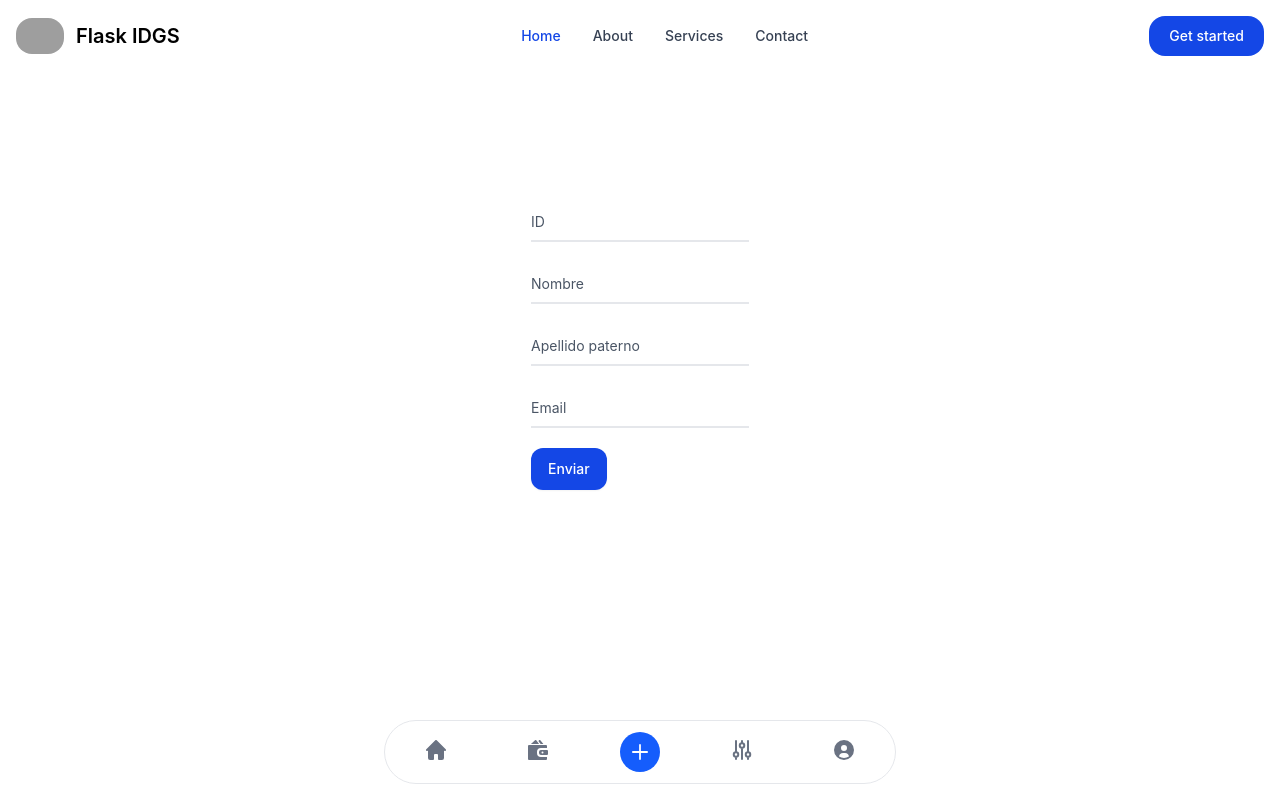
After one commit to IDGS-802-23002412/FlaskBDIDGS802, a Flask app: page /alumnos in a window 1280 px wide. The commit adds this page. Run offline with Flask 3, Linux system fonts and the light colour scheme; some libraries are stand-ins or nearby versions; grey boxes are pictures that could not be loaded.

Commit message:
Conexion a Base de Datos 18/02/2026

```diff
--- a/app.py
+++ b/app.py
@@ -1,11 +1,32 @@
-from flask import Flask, render_template
+from flask import Flask, render_template, request, redirect, url_for
+from flask import flash
+from flask_wtf.csrf import CSRFProtect
+from config import DevelopmentConfig
+from flask import g
+
+import forms
+from models import db
+from models import Alumnos
 
 app = Flask(__name__)
+app.config.from_object(DevelopmentConfig)
+db.init_app(app)
+csrf = CSRFProtect()
+
+@app.errorhandler(404)
+def page_not_found(e):
+    return render_template("404.html"),404
 
 @app.route("/")
 @app.route("/index")
-def index():
-    return render_template("index.html")
+def index(): return render_template("index.html")
+
+@app.route("/alumnos")
+def alumnos():
+    return render_template("alumnos.html")
 
 if __name__ == '__main__':
+    csrf.init_app(app)
+    with app.app_context():
+        db.create_all()
     app.run(debug=True)
--- a/static/dist/output.css
+++ b/static/dist/output.css
@@ -486,6 +486,9 @@
   .top-0 {
     top: calc(var(--spacing) * 0);
   }
+  .top-3 {
+    top: calc(var(--spacing) * 3);
+  }
   .right-0 {
     right: calc(var(--spacing) * 0);
   }
@@ -503,6 +506,12 @@
   }
   .left-1\/2 {
     left: calc(1/2 * 100%);
+  }
+  .-z-10 {
+    z-index: calc(10 * -1);
+  }
+  .z-0 {
+    z-index: 0;
   }
   .z-10 {
     z-index: 10;
@@ -651,6 +663,12 @@
   .max-w-lg {
     max-width: var(--container-lg);
   }
+  .max-w-md {
+    max-width: var(--container-md);
+  }
+  .max-w-screen-xl {
+    max-width: var(--breakpoint-xl);
+  }
   .max-w-sm {
     max-width: var(--container-sm);
   }
@@ -659,6 +677,9 @@
   }
   .flex-shrink {
     flex-shrink: 1;
+  }
+  .origin-\[0\] {
+    transform-origin: 0;
   }
   .-translate-x-1\/2 {
     --tw-translate-x: calc(calc(1/2 * 100%) * -1);
@@ -676,6 +697,10 @@
     --tw-translate-x: 100%;
     translate: var(--tw-translate-x) var(--tw-translate-y);
   }
+  .-translate-y-6 {
+    --tw-translate-y: calc(var(--spacing) * -6);
+    translate: var(--tw-translate-x) var(--tw-translate-y);
+  }
   .-translate-y-full {
     --tw-translate-y: -100%;
     translate: var(--tw-translate-x) var(--tw-translate-y);
@@ -684,6 +709,12 @@
     --tw-translate-y: 100%;
     translate: var(--tw-translate-x) var(--tw-translate-y);
   }
+  .scale-75 {
+    --tw-scale-x: 75%;
+    --tw-scale-y: 75%;
+    --tw-scale-z: 75%;
+    scale: var(--tw-scale-x) var(--tw-scale-y);
+  }
   .rotate-180 {
     rotate: 180deg;
   }
@@ -704,6 +735,9 @@
   }
   .resize {
     resize: both;
+  }
+  .appearance-none {
+    appearance: none;
   }
   .grid-cols-4 {
     grid-template-columns: repeat(4, minmax(0, 1fr));
@@ -825,6 +859,10 @@
     border-bottom-style: var(--tw-border-style);
     border-bottom-width: 1px;
   }
+  .border-b-2 {
+    border-bottom-style: var(--tw-border-style);
+    border-bottom-width: 2px;
+  }
   .border-brand {
     border-color: var(--color-brand);
   }
@@ -912,6 +950,9 @@
   .p-6 {
     padding: calc(var(--spacing) * 6);
   }
+  .px-0 {
+    padding-inline: calc(var(--spacing) * 0);
+  }
   .px-2 {
     padding-inline: calc(var(--spacing) * 2);
   }
@@ -1081,6 +1159,39 @@
       }
     }
   }
+  .peer-placeholder-shown\:translate-y-0 {
+    &:is(:where(.peer):placeholder-shown ~ *) {
+      --tw-translate-y: calc(var(--spacing) * 0);
+      translate: var(--tw-translate-x) var(--tw-translate-y);
+    }
+  }
+  .peer-placeholder-shown\:scale-100 {
+    &:is(:where(.peer):placeholder-shown ~ *) {
+      --tw-scale-x: 100%;
+      --tw-scale-y: 100%;
+      --tw-scale-z: 100%;
+      scale: var(--tw-scale-x) var(--tw-scale-y);
+    }
+  }
+  .peer-focus\:-translate-y-6 {
+    &:is(:where(.peer):focus ~ *) {
+      --tw-translate-y: calc(var(--spacing) * -6);
+      translate: var(--tw-translate-x) var(--tw-translate-y);
+    }
+  }
+  .peer-focus\:scale-75 {
+    &:is(:where(.peer):focus ~ *) {
+      --tw-scale-x: 75%;
+      --tw-scale-y: 75%;
+      --tw-scale-z: 75%;
+      scale: var(--tw-scale-x) var(--tw-scale-y);
+    }
+  }
+  .peer-focus\:text-fg-brand {
+    &:is(:where(.peer):focus ~ *) {
+      color: var(--color-fg-brand);
+    }
+  }
   .placeholder\:text-body {
     &::placeholder {
       color: var(--color-body);
@@ -1185,6 +1296,12 @@
   .focus\:border-brand {
     &:focus {
       border-color: var(--color-brand);
+    }
+  }
+  .focus\:ring-0 {
+    &:focus {
+      --tw-ring-shadow: var(--tw-ring-inset,) 0 0 0 calc(0px + var(--tw-ring-offset-width)) var(--tw-ring-color, currentcolor);
+      box-shadow: var(--tw-inset-shadow), var(--tw-inset-ring-shadow), var(--tw-ring-offset-shadow), var(--tw-ring-shadow), var(--tw-shadow);
     }
   }
   .focus\:ring-2 {
@@ -1786,6 +1913,21 @@
   inherits: false;
   initial-value: 0;
 }
+@property --tw-scale-x {
+  syntax: "*";
+  inherits: false;
+  initial-value: 1;
+}
+@property --tw-scale-y {
+  syntax: "*";
+  inherits: false;
+  initial-value: 1;
+}
+@property --tw-scale-z {
+  syntax: "*";
+  inherits: false;
+  initial-value: 1;
+}
 @property --tw-rotate-x {
   syntax: "*";
   inherits: false;
@@ -1826,6 +1968,26 @@
   inherits: false;
 }
 @property --tw-font-weight {
+  syntax: "*";
+  inherits: false;
+}
+@property --tw-ordinal {
+  syntax: "*";
+  inherits: false;
+}
+@property --tw-slashed-zero {
+  syntax: "*";
+  inherits: false;
+}
+@property --tw-numeric-figure {
+  syntax: "*";
+  inherits: false;
+}
+@property --tw-numeric-spacing {
+  syntax: "*";
+  inherits: false;
+}
+@property --tw-numeric-fraction {
   syntax: "*";
   inherits: false;
 }
@@ -1986,6 +2148,9 @@
       --tw-translate-x: 0;
       --tw-translate-y: 0;
       --tw-translate-z: 0;
+      --tw-scale-x: 1;
+      --tw-scale-y: 1;
+      --tw-scale-z: 1;
       --tw-rotate-x: initial;
       --tw-rotate-y: initial;
       --tw-rotate-z: initial;
@@ -1996,6 +2161,11 @@
       --tw-border-style: solid;
       --tw-leading: initial;
       --tw-font-weight: initial;
+      --tw-ordinal: initial;
+      --tw-slashed-zero: initial;
+      --tw-numeric-figure: initial;
+      --tw-numeric-spacing: initial;
+      --tw-numeric-fraction: initial;
       --tw-shadow: 0 0 #0000;
       --tw-shadow-color: initial;
       --tw-shadow-alpha: 100%;
--- /dev/null
+++ b/templates/alumnos.html
@@ -0,0 +1,56 @@
+{% extends "layout.html" %}
+{% block container %}
+{% import "_macros.html" as macros %}
+<section class="bg-neutral-primary">
+    <div class="py-8 px-4 mx-auto max-w-screen-xl text-center lg:py-16 lg:px-12"></div>
+    <form class="max-w-md mx-auto">
+
+        <div class="relative z-0 w-full mb-5 group">
+            <input type="text" name="id" id="id"
+                class="block py-2.5 px-0 w-full text-sm text-heading bg-transparent border-0 border-b-2 border-default-medium appearance-none focus:outline-none focus:ring-0 focus:border-brand peer"
+                placeholder=" " required />
+            <label for="id"
+                class="absolute text-sm text-body duration-300 transform -translate-y-6 scale-75 top-3 -z-10 origin-[0] peer-focus:text-fg-brand peer-placeholder-shown:scale-100 peer-placeholder-shown:translate-y-0 peer-focus:scale-75 peer-focus:-translate-y-6">
+                ID
+            </label>
+        </div>
+
+        <div class="relative z-0 w-full mb-5 group">
+            <input type="text" name="nombre" id="nombre"
+                class="block py-2.5 px-0 w-full text-sm text-heading bg-transparent border-0 border-b-2 border-default-medium appearance-none focus:outline-none focus:ring-0 focus:border-brand peer"
+                placeholder=" " required />
+            <label for="nombre"
+                class="absolute text-sm text-body duration-300 transform -translate-y-6 scale-75 top-3 -z-10 origin-[0] peer-focus:text-fg-brand peer-placeholder-shown:scale-100 peer-placeholder-shown:translate-y-0 peer-focus:scale-75 peer-focus:-translate-y-6">
+                Nombre
+            </label>
+        </div>
+
+        <div class="relative z-0 w-full mb-5 group">
+            <input type="text" name="apaterno" id="apaterno"
+                class="block py-2.5 px-0 w-full text-sm text-heading bg-transparent border-0 border-b-2 border-default-medium appearance-none focus:outline-none focus:ring-0 focus:border-brand peer"
+                placeholder=" " required />
+            <label for="apaterno"
+                class="absolute text-sm text-body duration-300 transform -translate-y-6 scale-75 top-3 -z-10 origin-[0] peer-focus:text-fg-brand peer-placeholder-shown:scale-100 peer-placeholder-shown:translate-y-0 peer-focus:scale-75 peer-focus:-translate-y-6">
+                Apellido paterno
+            </label>
+        </div>
+
+        <div class="relative z-0 w-full mb-5 group">
+            <input type="email" name="email" id="email"
+                class="block py-2.5 px-0 w-full text-sm text-heading bg-transparent border-0 border-b-2 border-default-medium appearance-none focus:outline-none focus:ring-0 focus:border-brand peer"
+                placeholder=" " required />
+            <label for="email"
+                class="absolute text-sm text-body duration-300 transform -translate-y-6 scale-75 top-3 -z-10 origin-[0] peer-focus:text-fg-brand peer-placeholder-shown:scale-100 peer-placeholder-shown:translate-y-0 peer-focus:scale-75 peer-focus:-translate-y-6">
+                Email
+            </label>
+        </div>
+
+        <button type="submit"
+            class="text-white bg-brand box-border border border-transparent hover:bg-brand-strong focus:ring-4 focus:ring-brand-medium shadow-xs font-medium leading-5 rounded-base text-sm px-4 py-2.5 focus:outline-none">
+            Enviar
+        </button>
+
+    </form>
+    </div>
+</section>
+{% endblock %}
--- a/templates/index.html
+++ b/templates/index.html
@@ -1,7 +1,8 @@
 {% extends "layout.html" %}
 {% block container %}
 {% import "_macros.html" as macros %}
-
+<section class="bg-neutral-primary">
+    <div class="py-8 px-4 mx-auto max-w-screen-xl text-center lg:py-16 lg:px-12"></div>
     <form class="max-w-sm mx-auto" method="POST">
         <div class="mb-5">
             <label for="email" class="block mb-2.5 text-sm font-medium text-heading">Your email</label>
@@ -25,5 +26,7 @@
         <button type="submit"
             class="text-white bg-brand box-border border border-transparent hover:bg-brand-strong focus:ring-4 focus:ring-brand-medium shadow-xs font-medium leading-5 rounded-base text-sm px-4 py-2.5 focus:outline-none">Submit</button>
     </form>
+    </div>
 
+</section>
 {% endblock %}
```
Also changed, not shown: other parts of static/dist/output.css (+50 -0 lines), config.py (added, +10 -0 lines), forms.py (added, +59 -0 lines), models.py (added, +12 -0 lines), templates/404.html (added, +65 -0 lines).
